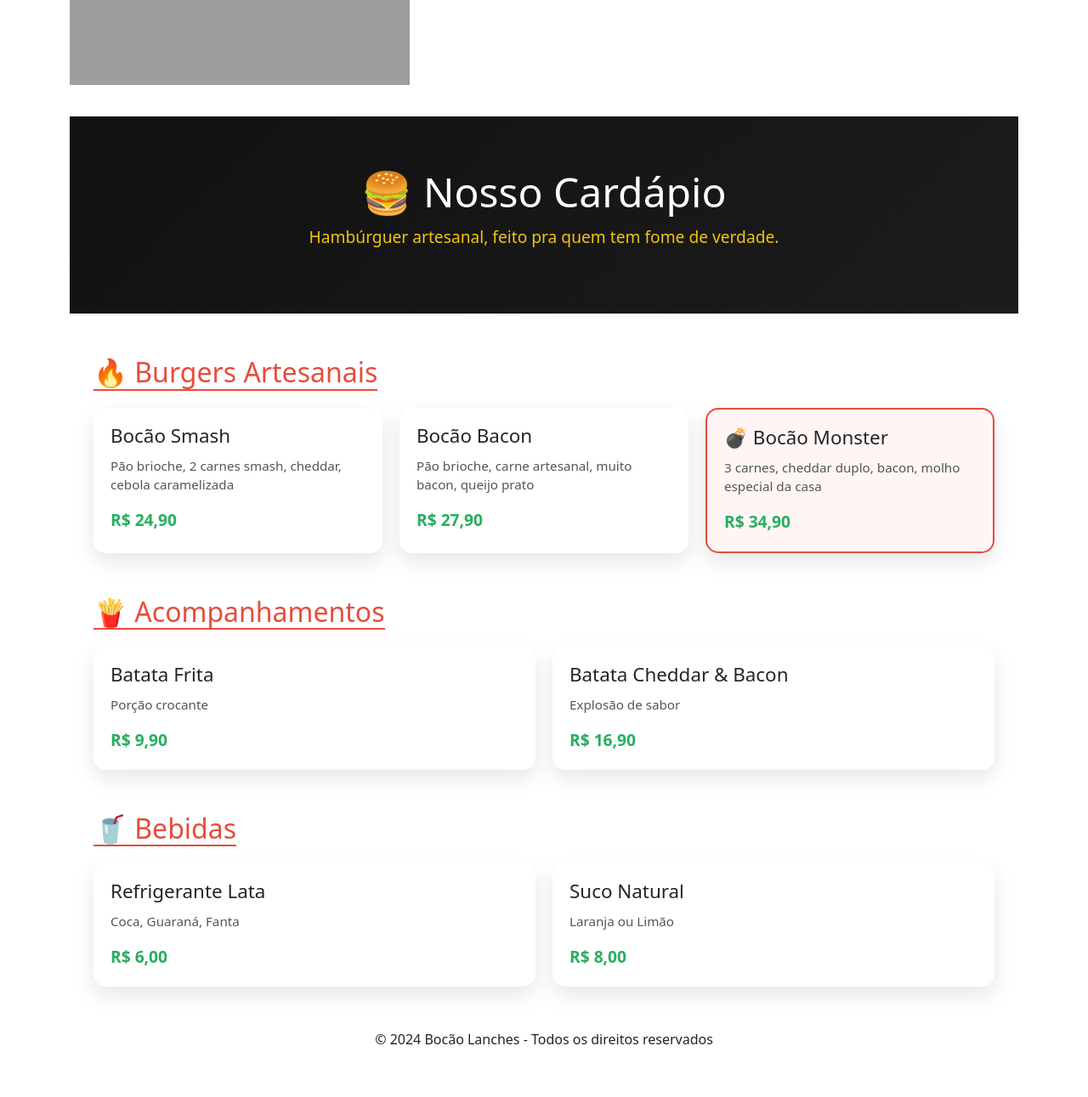
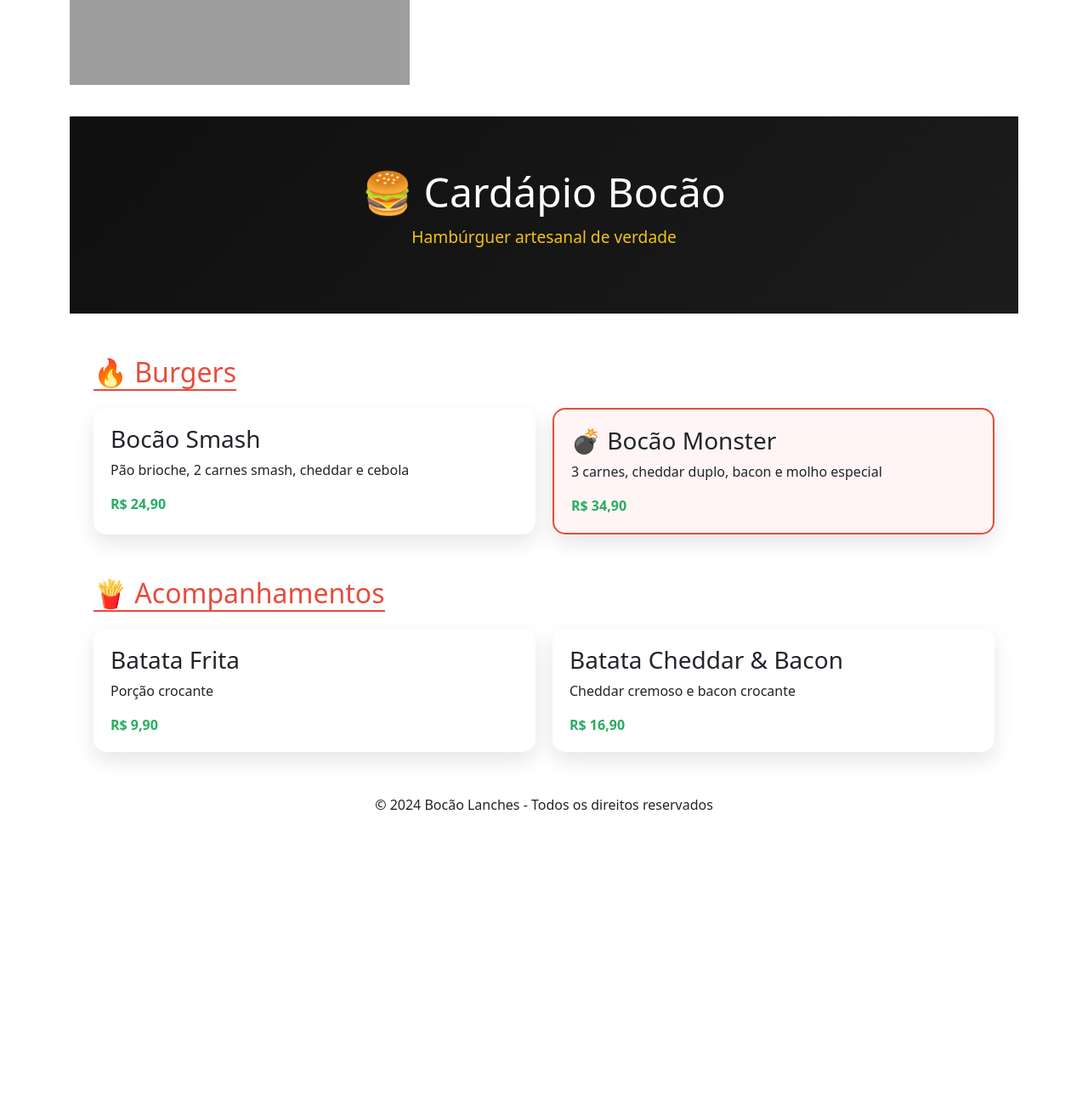
Before and after one commit to devgui01/BocaoLanches, a Django app: page /cardapio/ in a window 1280 px wide. Shown: the part 213-1504 px from the top of the page at 85% size. After the commit the page ends 1166 px from the top, so only its background shows below. Run offline with Django 4.2, Linux system fonts and the light colour scheme; grey boxes are pictures that could not be loaded.

Commit message:
13/01/2026

```diff
--- a/templates/core/cardapio.html
+++ b/templates/core/cardapio.html
@@ -4,153 +4,104 @@
 
 {% block content %}
 
-<style>
-/* ===== CARDÁPIO BOCÃO LANCHES ===== */
+<div style="
+    background: linear-gradient(135deg, #0f0f0f, #1c1c1c);
+    color: white;
+    padding: 60px 20px;
+    text-align: center;
+    margin-bottom: 50px;
+">
+    <h1 style="font-size: 3rem; margin-bottom: 10px;">🍔 Cardápio Bocão</h1>
+    <p style="font-size: 1.2rem; color: #f1c40f;">
+        Hambúrguer artesanal de verdade
+    </p>
+</div>
 
-.cardapio-hero {
-    background: linear-gradient(135deg, #111, #1c1c1c);
-    color: #fff;
-    text-align: center;
-    padding: 60px 20px;
-}
+<div style="max-width: 1100px; margin: auto; padding: 0 20px;">
 
-.cardapio-hero h1 {
-    font-size: 3rem;
-    margin-bottom: 10px;
-}
-
-.cardapio-hero p {
-    font-size: 1.2rem;
-    color: #f1c40f;
-}
-
-.cardapio-container {
-    max-width: 1100px;
-    margin: 50px auto;
-    padding: 0 20px;
-}
-
-.categoria {
-    margin-bottom: 50px;
-}
-
-.categoria h2 {
-    font-size: 2rem;
+    <!-- CATEGORIA -->
+    <h2 style="
         color: #e74c3c;
-    margin-bottom: 20px;
         border-bottom: 2px solid #e74c3c;
         display: inline-block;
-}
+        margin-bottom: 20px;
+    ">
+        🔥 Burgers
+    </h2>
 
-.itens {
+    <div style="
         display: grid;
         grid-template-columns: repeat(auto-fit, minmax(260px, 1fr));
         gap: 20px;
-}
+        margin-bottom: 50px;
+    ">
 
-.item {
-    background: #fff;
+        <div style="
+            background: white;
             border-radius: 15px;
             padding: 20px;
-    box-shadow: 0 10px 25px rgba(0,0,0,0.1);
-    transition: transform 0.3s ease;
-}
-
-.item:hover {
-    transform: translateY(-8px);
-}
-
-.item h3 {
-    font-size: 1.4rem;
-    margin-bottom: 10px;
-}
-
-.item p {
-    font-size: 0.95rem;
-    color: #555;
-}
-
-.item span {
-    display: block;
-    margin-top: 15px;
-    font-size: 1.2rem;
-    font-weight: bold;
-    color: #27ae60;
-}
-
-.item.destaque {
-    border: 2px solid #e74c3c;
-    background: #fff5f5;
-}
-</style>
-
-<section class="cardapio-hero">
-    <h1>🍔 Nosso Cardápio</h1>
-    <p>Hambúrguer artesanal, feito pra quem tem fome de verdade.</p>
-</section>
-
-<section class="cardapio-container">
-
-    <div class="categoria">
-        <h2>🔥 Burgers Artesanais</h2>
-
-        <div class="itens">
-            <div class="item">
+            box-shadow: 0 10px 25px rgba(0,0,0,.1);
+        ">
             <h3>Bocão Smash</h3>
-                <p>Pão brioche, 2 carnes smash, cheddar, cebola caramelizada</p>
-                <span>R$ 24,90</span>
+            <p>Pão brioche, 2 carnes smash, cheddar e cebola</p>
+            <strong style="color:#27ae60;">R$ 24,90</strong>
         </div>
 
-            <div class="item">
-                <h3>Bocão Bacon</h3>
-                <p>Pão brioche, carne artesanal, muito bacon, queijo prato</p>
-                <span>R$ 27,90</span>
+        <div style="
+            background: #fff5f5;
+            border-radius: 15px;
+            padding: 20px;
+            border: 2px solid #e74c3c;
+            box-shadow: 0 10px 25px rgba(0,0,0,.1);
+        ">
+            <h3>💣 Bocão Monster</h3>
+            <p>3 carnes, cheddar duplo, bacon e molho especial</p>
+            <strong style="color:#27ae60;">R$ 34,90</strong>
         </div>
 
-            <div class="item destaque">
-                <h3>💣 Bocão Monster</h3>
-                <p>3 carnes, cheddar duplo, bacon, molho especial da casa</p>
-                <span>R$ 34,90</span>
-            </div>
-        </div>
     </div>
 
-    <div class="categoria">
-        <h2>🍟 Acompanhamentos</h2>
+    <!-- CATEGORIA -->
+    <h2 style="
+        color: #e74c3c;
+        border-bottom: 2px solid #e74c3c;
+        display: inline-block;
+        margin-bottom: 20px;
+    ">
+        🍟 Acompanhamentos
+    </h2>
 
-        <div class="itens">
-            <div class="item">
+    <div style="
+        display: grid;
+        grid-template-columns: repeat(auto-fit, minmax(260px, 1fr));
+        gap: 20px;
+        margin-bottom: 50px;
+    ">
+
+        <div style="
+            background: white;
+            border-radius: 15px;
+            padding: 20px;
+            box-shadow: 0 10px 25px rgba(0,0,0,.1);
+        ">
             <h3>Batata Frita</h3>
             <p>Porção crocante</p>
-                <span>R$ 9,90</span>
+            <strong style="color:#27ae60;">R$ 9,90</strong>
         </div>
 
-            <div class="item">
+        <div style="
+            background: white;
+            border-radius: 15px;
+            padding: 20px;
+            box-shadow: 0 10px 25px rgba(0,0,0,.1);
+        ">
             <h3>Batata Cheddar & Bacon</h3>
-                <p>Explosão de sabor</p>
-                <span>R$ 16,90</span>
-            </div>
-        </div>
+            <p>Cheddar cremoso e bacon crocante</p>
+            <strong style="color:#27ae60;">R$ 16,90</strong>
         </div>
 
-    <div class="categoria">
-        <h2>🥤 Bebidas</h2>
-
-        <div class="itens">
-            <div class="item">
-                <h3>Refrigerante Lata</h3>
-                <p>Coca, Guaraná, Fanta</p>
-                <span>R$ 6,00</span>
     </div>
 
-            <div class="item">
-                <h3>Suco Natural</h3>
-                <p>Laranja ou Limão</p>
-                <span>R$ 8,00</span>
-            </div>
-        </div>
 </div>
 
-</section>
-
 {% endblock %}
```
Lines whose indentation alone changed are shown as unchanged.
